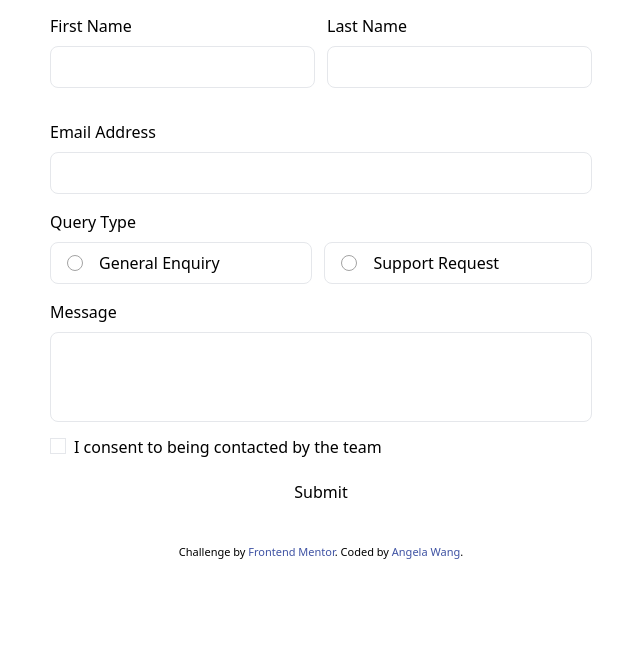
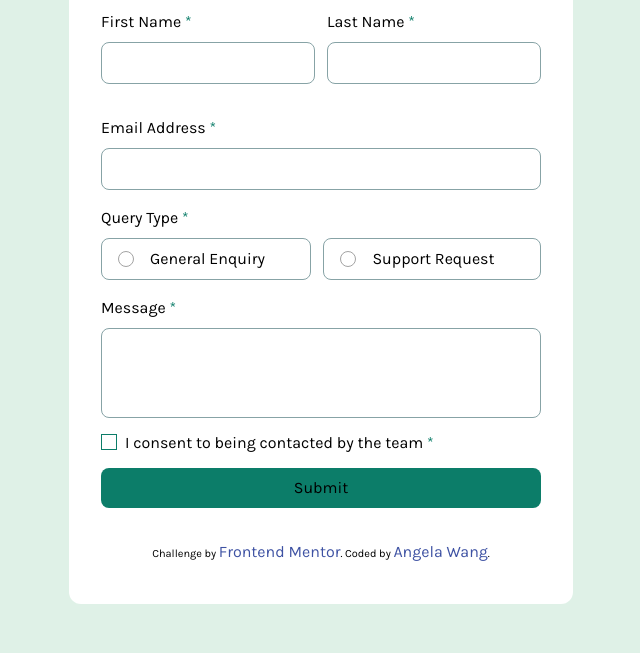
Before and after one commit to yiiyeawang/contact-form-main, a website: page index.html in a window 1280 px wide. Shown: the part 147-800 px from the top of the page, without its empty margins (319-959 px from the left). Drawn offline with nearby package versions, Linux system fonts and the light colour scheme; the site is published under a folder, as on GitHub Pages, so addresses that start at the root find nothing.

Commit message:
modify custom stylesheet link

```diff
--- a/index.html
+++ b/index.html
@@ -13,7 +13,7 @@
       href="./assets/images/favicon-32x32.png"
     />
     <script src="https://cdn.tailwindcss.com"></script>
-    <link href="/styles/output.css" rel="stylesheet" />
+    <link href="styles/output.css" rel="stylesheet" />
     <title>Frontend Mentor | Contact form</title>
 
     <!-- Feel free to remove these styles or customise in your own stylesheet 👍 -->
```
